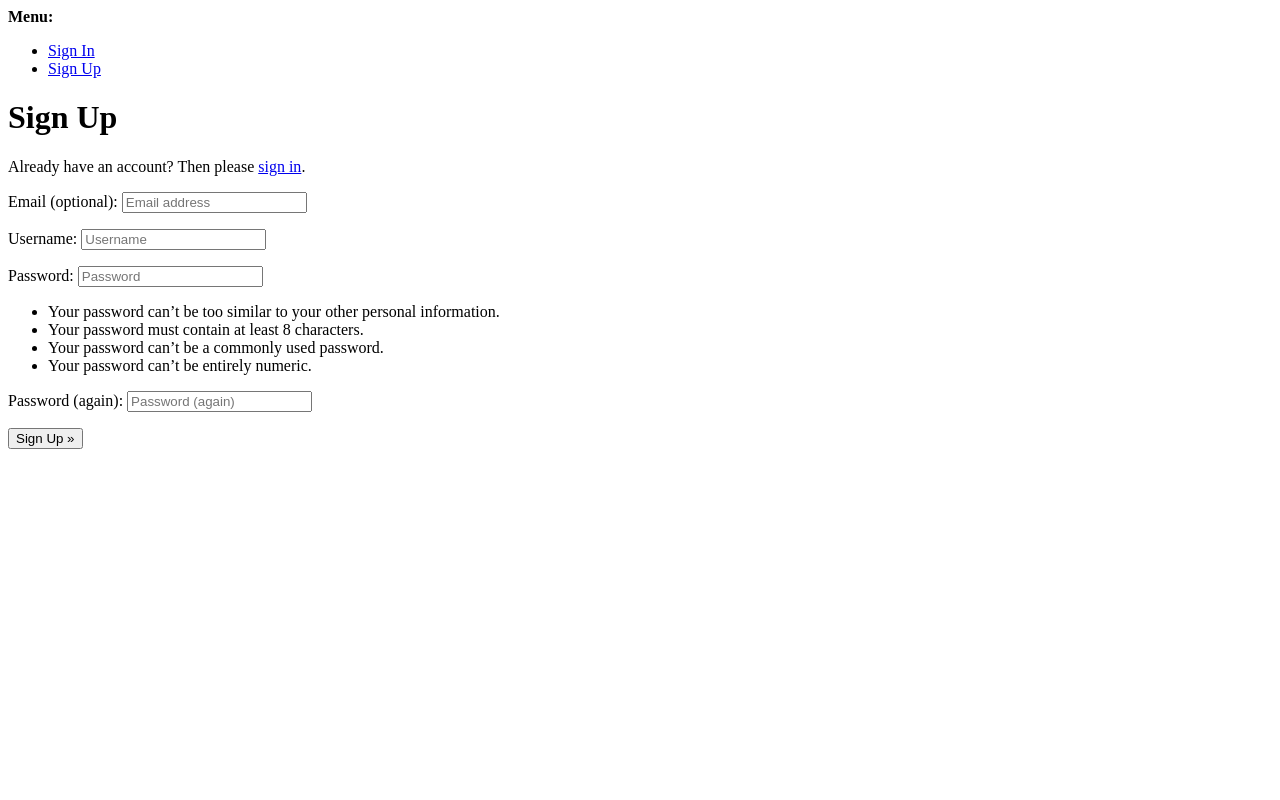
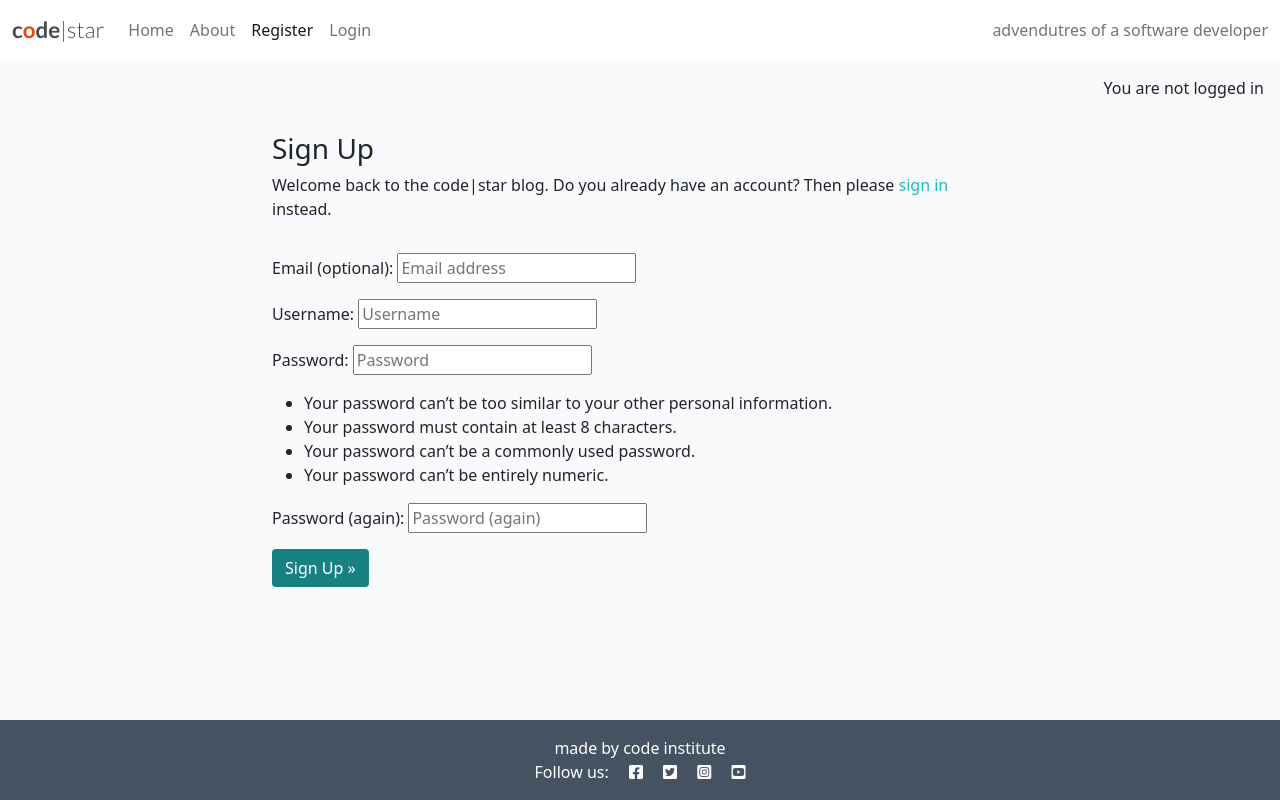
Before and after one commit to shixen/django-blog, a Django app: page /accounts/signup/ in a window 1280 px wide. Run offline with Django 4.2, Linux system fonts and the light colour scheme.

Commit message:
add sign up

```diff
--- a/templates/account/signup.html
+++ b/templates/account/signup.html
@@ -1,21 +1,38 @@
-{% extends "account/base.html" %}
+{% extends "base.html" %}
 
 {% load i18n %}
 
-{% block head_title %}{% trans "Signup" %}{% endblock head_title %}
+{% block head_title %}{% trans "Signup" %}{% endblock %}
 
 {% block content %}
-<h1>{% trans "Sign Up" %}</h1>
+<div class="container">
+  <div class="row">
+    <div class="col-md-8 mt-3 offset-md-2">
+      <h3>{% trans "Sign Up" %}</h3>
 
-<p>{% blocktrans %}Already have an account? Then please <a href="{{ login_url }}">sign in</a>.{% endblocktrans %}</p>
+      <p>{% blocktrans %}
+        Welcome back to the code|star blog.
+        Do you already have an account? Then please
+        <a class="link" href="{{ login_url }}">sign in</a>
+        instead.
+      {% endblocktrans %}</p>
+    </div>
+  </div>
+  <div class="row">
+    <div class="col-md-8 mt-3 offset-md-2">
+      <form class="signup" id="signup_form" method="post"
+        action="{% url 'account_signup' %}">
+        {% csrf_token %}
+        {{ form.as_p }}
+        {% if redirect_field_value %}
+        <input type="hidden" name="{{ redirect_field_name }}"
+          value="{{ redirect_field_value }}" />
+        {% endif %}
+        <button class="btn btn-signup right" type="submit">
+          {% trans "Sign Up" %} &raquo;</button>
+      </form>
+    </div>
+  </div>
+</div>
 
-<form class="signup" id="signup_form" method="post" action="{% url 'account_signup' %}">
-  {% csrf_token %}
-  {{ form.as_p }}
-  {% if redirect_field_value %}
-  <input type="hidden" name="{{ redirect_field_name }}" value="{{ redirect_field_value }}" />
-  {% endif %}
-  <button type="submit">{% trans "Sign Up" %} &raquo;</button>
-</form>
-
-{% endblock content %}
+{% endblock %}
--- a/templates/base.html
+++ b/templates/base.html
@@ -70,13 +70,18 @@
 
                 </ul>
                 <span class="navbar-text text-muted">
-                    adventures of a software developer
+                  advendutres of a software developer
                 </span>
             </div>
         </div>
     </nav>
 
     <main class="flex-shrink-0 main-bg">
+        {% if user.is_authenticated %}
+        <p class="text-end m-3">You are logged in as {{ user }}</p>
+        {% else %}
+        <p class="text-end m-3">You are not logged in</p>
+        {% endif %}
 
         {% block content %}
         <!-- Content Goes here -->
```
